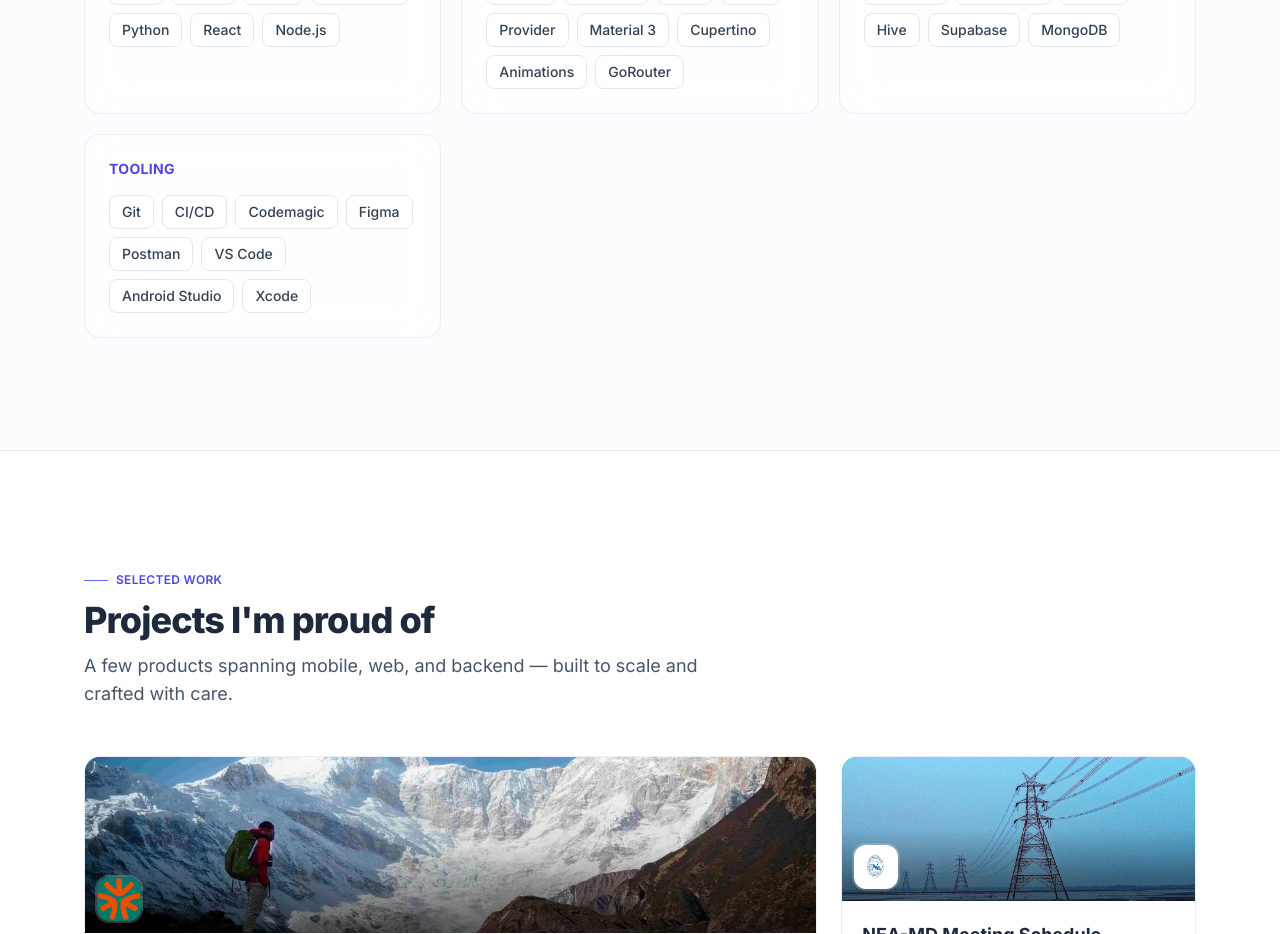
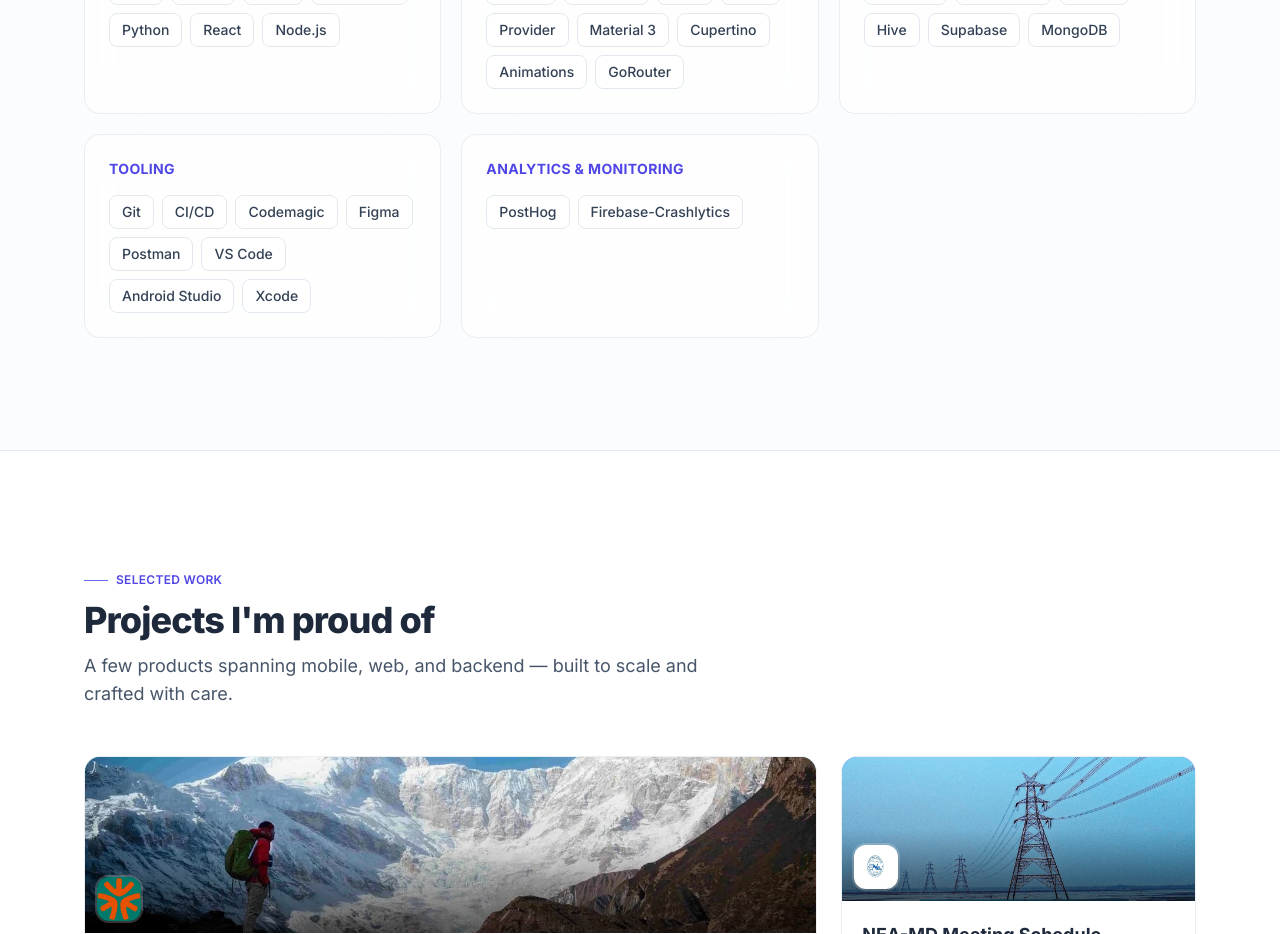
Before and after one commit to Ksub2/my_portfolio, a React (Vite) app: page / in a window 1280 px wide. Shown: the part 2340-3274 px from the top of the page. Built offline with nearby package versions, Linux system fonts and the light colour scheme.

Commit message:
Add Analytics & Monitoring group to content.js

```diff
--- a/src/data/content.js
+++ b/src/data/content.js
@@ -56,6 +56,10 @@
   {
     group: 'Tooling',
     items: ['Git', 'CI/CD', 'Codemagic', 'Figma', 'Postman', 'VS Code', 'Android Studio', 'Xcode'],
+  },
+  {
+    group:'Analytics & Monitoring',
+    items:['PostHog','Firebase-Crashlytics'],
   },
 ]
 
```
